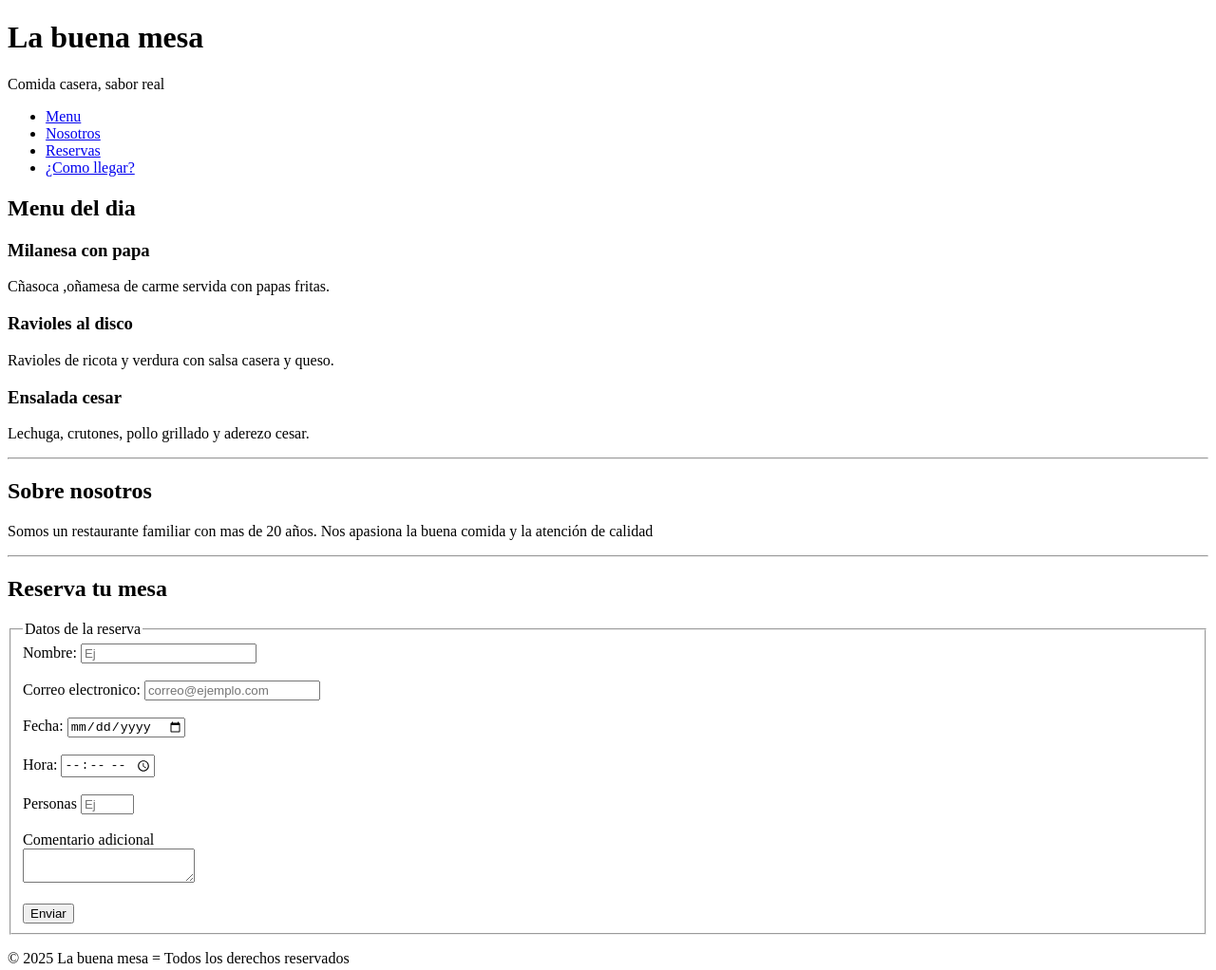
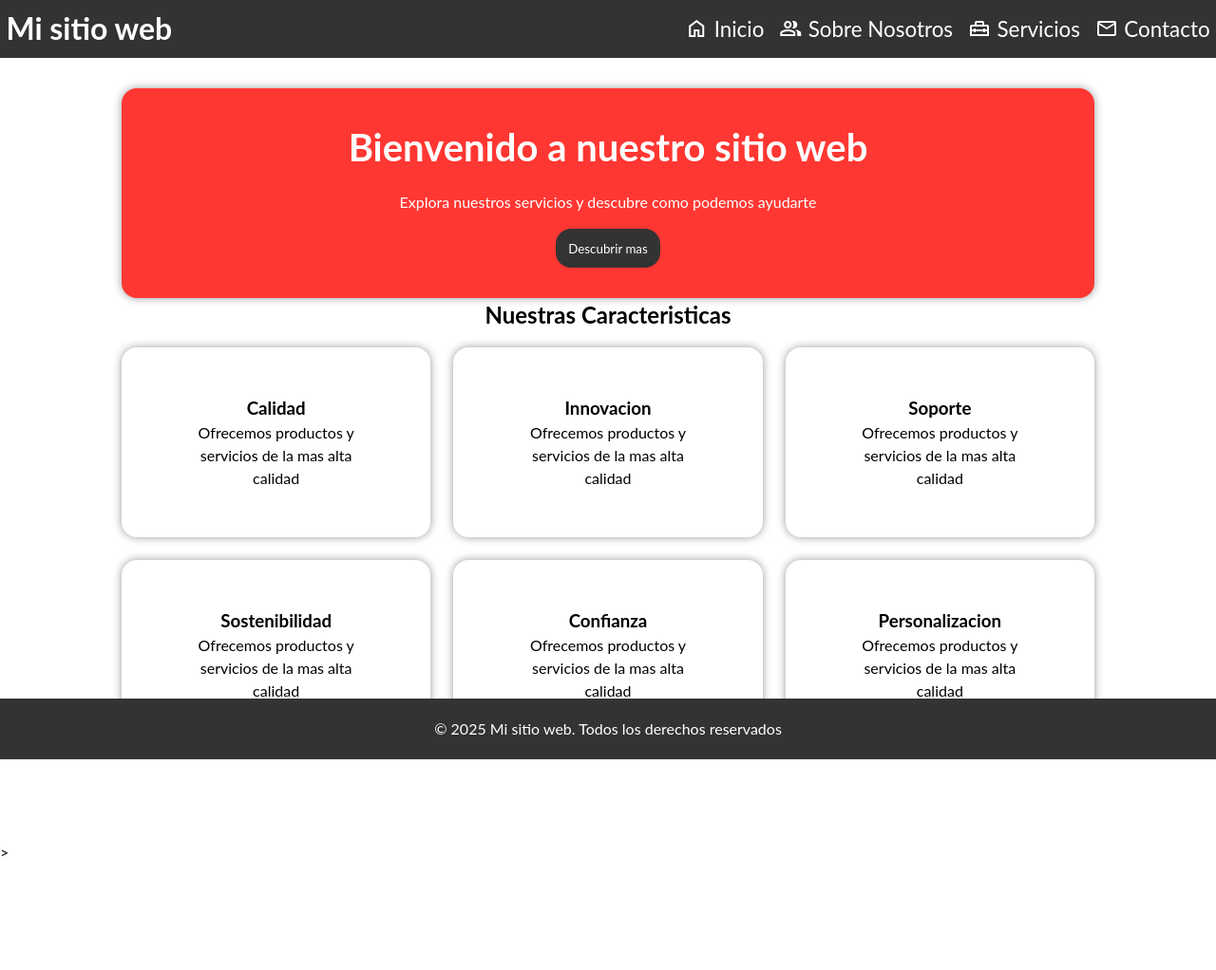
Before and after one commit to Nacho-1-prog/Practicas-Frontend, a plain HTML site: page index.html in a window 1280 px wide. Shown: the whole page at 95% size. After the commit the page ends 910 px from the top, so only its background shows below. Drawn offline with nearby package versions, Linux system fonts and the light colour scheme.

Commit message:
Agrego el trabajo integrador de CSS

```diff
--- a/index.html
+++ b/index.html
@@ -1,79 +1,89 @@
 <!DOCTYPE html>
-<html lang="es">
+<html lang="en">
 <head>
     <meta charset="UTF-8">
     <meta name="viewport" content="width=device-width, initial-scale=1.0">
-    <title>La buena mesa</title>
+    <link href="https://fonts.googleapis.com/css2?family=Material+Symbols+Outlined" rel="stylesheet" />
+    <link rel="stylesheet" href="styles.css">
+    <title>Document</title>
 </head>
-<body>
+<body class >
     <header>
-        <h1>La buena mesa</h1>
-        <p>Comida casera, sabor real</p>
-        <nav>
-            <ul>
-                <li><a href="#menu">Menu</a></li>
-                <li><a href="#nosotros">Nosotros</a></li>
-                <li><a href="#reserva">Reservas</a></li>
-                <li><a href="ubicacion.html">¿Como llegar?</a></li>
+        <!--header-->
+        <nav class="contenedor__nav">
+            <h1 class="nav__title">Mi sitio web</h1>
+            <!--navigacion desktop-->
+            <ul class="nav__lista">
+                <li><a class="nav__links"href="">
+                    <span class="material-symbols-outlined">
+                        home
+                    </span>
+                    Inicio</a></li>
+                <li><a class="nav__links"href="">
+                    <span class="material-symbols-outlined">
+                        group
+                    </span>
+                    Sobre Nosotros</a></li>
+                <li><a class="nav__links"href="">
+                    <span class="material-symbols-outlined">
+                        home_repair_service
+                    </span>
+                    Servicios</a></li>
+                <li><a class="nav__links"href="">
+                    <span class="material-symbols-outlined">
+                        mail
+                    </span>
+                    Contacto</a></li>
             </ul>
+            <!--navegacion mobile-->
+            <div class="nav__toggleMobile">
+                <span class="material-symbols-outlined">
+                    menu
+                </span>
+            </div>
         </nav>
     </header>
+
+    <!--main-->
     <main>
-        <section id="menu">
-            <h2>Menu del dia</h2>
-
-            <article>
-                <h3>Milanesa con papa</h3>
-                <p>Cñasoca ,oñamesa de carme servida con papas fritas.</p>
-            </article>
-            <article>
-                <h3>Ravioles al disco</h3>
-                <p>Ravioles de ricota y verdura con salsa casera y queso.</p>
-            </article>
-            <article>
-                <h3>Ensalada cesar</h3>
-                <p>Lechuga, crutones, pollo grillado y aderezo cesar.</p>
-            </article>
+        <section class="main__banner">
+            <h2 class="banner__titulo">Bienvenido a nuestro sitio web</h2>
+            <p class="banner__description">Explora nuestros servicios y descubre como podemos ayudarte</p>
+            <button class="banner__button">Descubrir mas</button>
         </section>
-        <hr>
-        <aside id="nosotros">
-            <h2>Sobre nosotros</h2>
-            <p>Somos un restaurante familiar con mas de 20 años. Nos apasiona la buena comida y la atención de calidad</p>
-        </aside>
-        <hr>
-        <section id="reserva">
-            <h2>Reserva tu mesa</h2>
-            <form>
-                <fieldset>
-                    <legend>Datos de la reserva</legend>
-                    <label for="nombre">Nombre:</label>
-                    <input type="text" id="nombre" name="nombre" placeholder="Ej" required>
-                    <br> <br>
-                    <label for="correo">Correo electronico:</label>
-                    <input type="email" id="correo" name="correo" placeholder="correo@ejemplo.com" required>
-                    <br> <br>
-                    <label for="fecha">Fecha:</label>
-                    <input type ="date" id="fecha" name="fecha" required>
-                    <br> <br>
-                    <label for="hora">Hora:</label>
-                    <input type="time" id="hora" name="hora" required>
-                    <br> <br>
-                    <label for="personas">Personas</label>
-                    <input type="number" id="personas" name="personas" placeholder="Ej" required min="1" max="20">
-                    <br> <br>
-
-                    <label for comentario>Comentario adicional</label> <br>
-                    <textarea name="comentario" id="comentario" placeholder="Ej">
-                    </textarea>
-                    <br> <br>
-                    <button type="submit">Enviar</button>
-                </fieldset>
-            </form>
+        <section clas="caracteristicas__section">
+            <h2 class="caracteristicas__title">Nuestras Caracteristicas</h2>
+            <div class="caracteristicas__container__articles">
+                <article class="caracteristicas__card">
+                    <h3>Calidad</h3>
+                    <p>Ofrecemos productos y servicios de la mas alta calidad</p>
+                </article>
+                <article class="caracteristicas__card">
+                    <h3>Innovacion</h3>
+                    <p>Ofrecemos productos y servicios de la mas alta calidad</p>
+                </article>
+                 <article class="caracteristicas__card">
+                    <h3>Soporte</h3>
+                    <p>Ofrecemos productos y servicios de la mas alta calidad</p>
+                </article>
+                 <article class="caracteristicas__card">
+                    <h3>Sostenibilidad</h3>
+                    <p>Ofrecemos productos y servicios de la mas alta calidad</p>
+                </article>
+                 <article class="caracteristicas__card">
+                    <h3>Confianza</h3>
+                    <p>Ofrecemos productos y servicios de la mas alta calidad</p>
+                </article>
+                 <article class="caracteristicas__card">
+                    <h3>Personalizacion</h3>
+                    <p>Ofrecemos productos y servicios de la mas alta calidad</p>
+                </article>
+            </div>
         </section>
     </main>
-
+    <!--footer-->
     <footer>
-        <p>&copy; 2025 La buena mesa = Todos los derechos reservados</p>
-    </footer>
+        <p class="footer__description">&copy 2025 Mi sitio web. Todos los derechos reservados</p>
+    </footer>>
 </body>
 </html>
--- /dev/null
+++ b/styles.css
@@ -0,0 +1,187 @@
+*{
+    margin: 0;
+    padding: 0;
+    box-sizing: border-box;
+    font-family: "Lato", sans-serif;
+}
+
+:root{
+    --bgColor: f4f4f4;
+    --bgColorOscuro: #333;
+    --colorTexto: #fff;
+    --colorTextoOscuro: #333;
+    --colorBaner: #ff3732;
+    --shadow: 0px 0px 10px rgba(0, 0, 0, 0.4);
+    --maxWidth: 2000px;
+    --borderRadius: 16px;
+}
+
+body {
+    background: var(--bgColor);
+    line-height: 1.5;
+
+}
+
+/* ----- HEADER ----- */
+
+header{
+    background-color: var(--bgColorOscuro);
+    padding: 0.4rem;
+}
+
+.contenedor__nav{
+    display: flex;
+    color: var(--colorTexto);
+    justify-content: space-between;
+    align-items: center;
+    max-width: var(--maxWidth);
+    margin: 0 auto;
+}
+
+.nav__title{
+    font-size:2rem;
+}
+.nav__toggleMobile{
+    justify-content: center;
+    align-items: center;
+    display: flex;
+    width: 20px;
+    height: 20px;
+    display: none
+}
+
+.nav__lista{
+    list-style: none;
+    display: flex;
+    justify-content: space-around;
+    align-items: center;
+    gap: 1rem;
+}
+
+.nav__links{
+    text-decoration: none;
+    color: var(--colorTexto);
+    display: flex;
+    align-items: center;
+    gap: 0.4rem;
+    font-size:1.4rem
+}
+
+.nav__links:hover{
+    transition: .3s ease;
+    background-color: #555;
+    border-radius: var(--borderRadius)
+}
+
+/*----- MAIN -----*/
+
+main{
+    width: 80%;
+    max-width: var(--maxWidth);
+    margin: 0 auto;
+    margin-top: 2rem;
+}
+
+.main__banner{
+    background-color: var(--colorBaner);
+    display: flex;
+    flex-direction: column;
+    justify-content: center;
+    align-items: center;
+    gap: 1rem;
+    border-radius: var(--borderRadius);
+    padding: 2rem 1.2rem;
+    box-shadow: var(--shadow);
+    color: var(--colorTexto)
+}
+
+.banner__titulo{
+    font-size: 2.5rem
+}
+
+.banner__descripcion{
+    font-size: 1.5rem;
+}
+
+.banner__button{
+    background-color: var(--bgColorOscuro);
+    color : var(--colorTexto);
+    border-radius: var(--borderRadius);
+    padding: 0.8rem;
+    font: 1.1rem;
+    border: none
+}
+
+.banner__button:hover{
+    cursor: pointer;
+    background-color: #555;
+    transition: .3s ease;
+}
+
+.caracteristicas__section{
+    width: 100%;
+    margin-top: 2rem;
+    margin:0 auto;
+}
+
+.caracteristicas__container__articles{
+    display: grid;
+    grid-template-columns: repeat(3, 1fr);
+    gap: 1.5rem;
+    text-align: center;
+    margin-bottom: 6rem
+}
+
+.caracteristicas__title{
+    text-align: center;
+    margin-bottom: 1rem;
+}
+
+.caracteristicas__card{
+    box-shadow: var(--shadow);
+    background-color: #fff;
+    border-radius: var(--borderRadius);
+    padding: 4rem;
+    display: flex;
+    flex-direction: column;
+    justify-content: center;
+    align-items: center;
+    height: 200px
+}
+
+/*----- FOOTER -----*/
+
+footer{
+    background-color: var(--bgColorOscuro);
+    color: var(--colorTexto);
+    position: fixed;
+    bottom: 0;
+    width: 100%;
+    height: 4rem;
+    display: flex;
+    justify-content: center;
+    align-items: center;
+}
+
+.footer__description{
+    font-size: 1rem;
+    text-align: center;
+}
+
+/*----- MediaQueries -----*/
+
+@media screen and (max-width: 768px){
+    .caracteristicas__container__articles{
+        grid-template-columns: 1fr;
+    }
+
+    .nav__lista{
+        display:none;
+    }
+
+    .nav__toggleMobile{
+        display: block;
+        cursor: pointer;
+    }
+
+}
```
